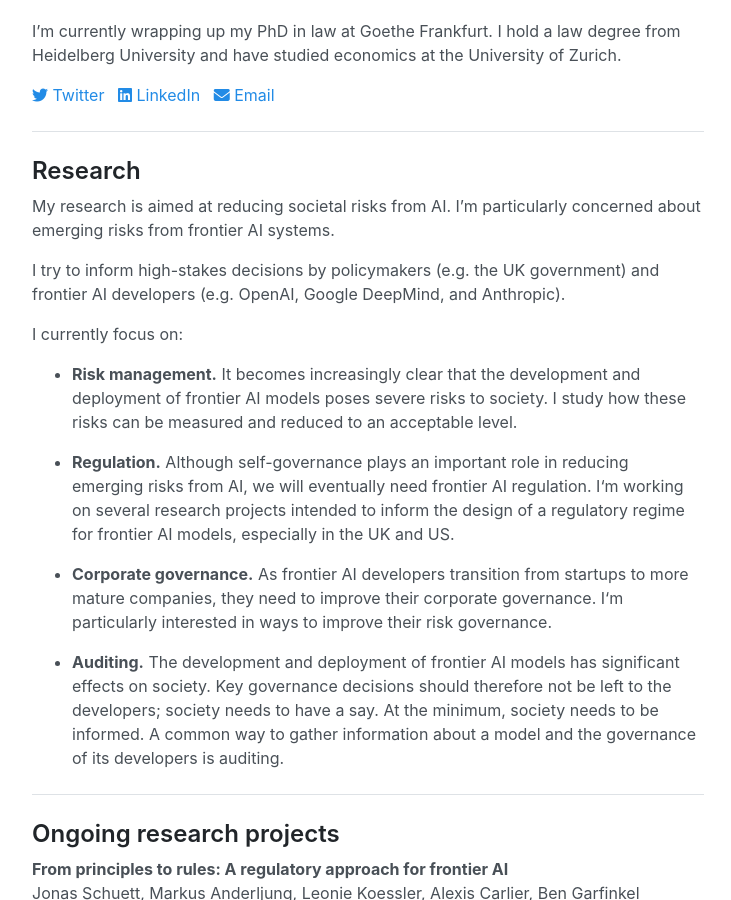
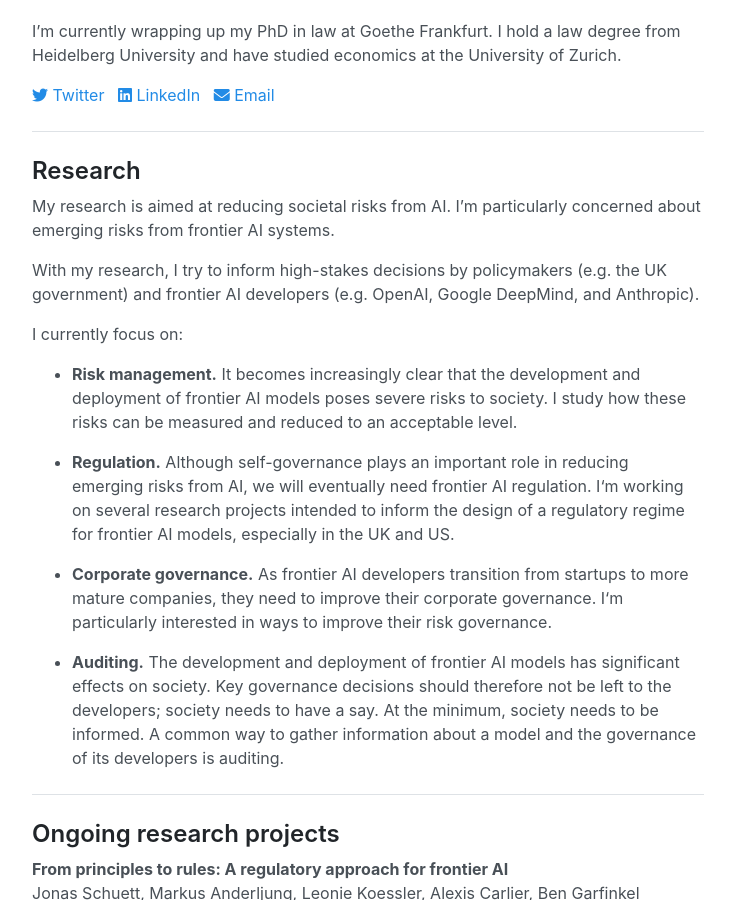
Before and after one commit to jonasschuett/jonasschuett.github.io, a Jekyll site: the page built from _posts/2020-04-04-introduction.md, in a window 1280 px wide and 900 px high, scrolled down 865 px. Shown: the whole window, without its empty margins (272-1003 px from the left). Built offline with Jekyll 4.4.1, drawn with Linux system fonts in a browser that asks for light colours; nearby versions of some CDN libraries.

Commit message:
Update 2020-04-04-introduction.md

```diff
--- a/_posts/2020-04-04-introduction.md
+++ b/_posts/2020-04-04-introduction.md
@@ -20,7 +20,7 @@ I’m currently wrapping up my PhD in law at Goethe Frankfurt. I hold a law degr
 
 My research is aimed at reducing societal risks from AI. I’m particularly concerned about emerging risks from frontier AI systems.
 
-I try to inform high-stakes decisions by policymakers (e.g. the UK government) and frontier AI developers (e.g. OpenAI, Google DeepMind, and Anthropic).
+With my research, I try to inform high-stakes decisions by policymakers (e.g. the UK government) and frontier AI developers (e.g. OpenAI, Google DeepMind, and Anthropic).
 
 I currently focus on:
 
```
